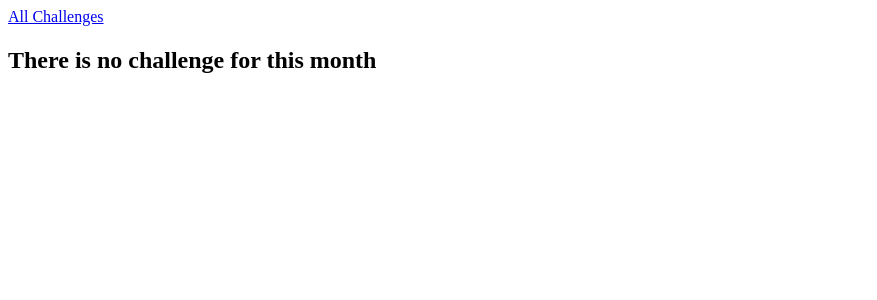
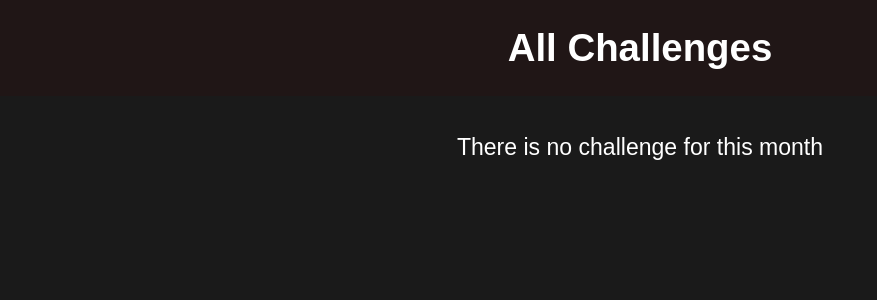
Before and after one commit to torreslucs23/monthly_challenges_django, a Django app: template challenges/templates/challenges/challenge.html in a window 1280 px wide. Shown: the top 300 px of the page, without its empty margins (0-877 px from the left). Run offline with Django 4.2, Linux system fonts and the light colour scheme; the template is opened without the code that fills it, so the values that code supplies are empty.

Commit message:
added CSS style for this project

```diff
--- /dev/null
+++ b/challenges/static/challenges/challenge.css
@@ -0,0 +1,28 @@
+h1, h2{
+    font-weight: bold;
+    text-align: center;
+    text-align: center;
+
+}
+
+h1{
+    font-size: 3rem;
+    margin: 2rem 0 1rem 0;
+    font-weight: normal;
+    color: rgb(182, 53, 182);
+}
+h2{
+    font-size: 3rem;
+    font-weight: bold;
+    color:white;
+}
+
+body{
+    background-color: #1a1a1a;
+}
+
+.fallback{
+    text-align: center;
+    color: white;
+    font-size: larger;
+}
--- /dev/null
+++ b/challenges/static/challenges/includes/header.css
@@ -0,0 +1,25 @@
+header{
+    width: 100%;
+    height: 5rem;
+    background-color: rgb(32, 22, 22);
+}
+
+header nav{
+    width: 100%;
+    height: 100%;
+    display: flex;
+    justify-content: center;
+    align-items: center;
+}
+
+header nav a{
+    color: white;
+    font-size: 2rem;
+    font-weight: bold;
+    text-decoration: none;
+}
+
+header nav a:hover,
+header nav a:active{
+    color: rgb(219, 79, 219)
+}
--- a/challenges/templates/challenges/challenge.html
+++ b/challenges/templates/challenges/challenge.html
@@ -1,6 +1,12 @@
 {% extends 'base.html' %}
+{% load static %}
 
-{% block page_title %} {title|title}{% endblock  %}
+{% block css_files %}
+    <link rel = "stylesheet" href="{% static 'challenges/challenge.css' %}">
+    <link rel = "stylesheet" href="{% static 'challenges/includes/header.css' %}">
+{% endblock  %}
+
+{% block page_title %} {{month|title}}{% endblock  %}
 
 
 
@@ -10,6 +16,6 @@
     {% if text is not None %}
     <h2> {{text}} </h2>
     {% else %}
-    <h2> There is no challenge for this month</h2>
+    <p class = "fallback"> There is no challenge for this month</p>
     {% endif %}
 {% endblock  %}
--- a/monthly_challenges/settings.py
+++ b/monthly_challenges/settings.py
@@ -120,6 +120,11 @@ USE_TZ = True
 
 STATIC_URL = 'static/'
 
+
+STATICFILES_DIRS = [
+    BASE_DIR /"static"
+]
+
 # Default primary key field type
 # https://docs.djangoproject.com/en/4.0/ref/settings/#default-auto-field
 
--- /dev/null
+++ b/static/styles.css
@@ -0,0 +1,10 @@
+html{
+    font-family: Arial, Helvetica, sans-serif;
+    font-size: larger;
+
+}
+
+body{
+    margin: 0;
+
+}
--- a/templates/base.html
+++ b/templates/base.html
@@ -1,3 +1,6 @@
+{% load static %}
+
+
 <!DOCTYPE html>
 <html lang="en">
 <head>
@@ -5,7 +8,11 @@
     <meta http-equiv="X-UA-Compatible" content="IE=edge">
     <meta name="viewport" content="width=device-width, initial-scale=1.0">
     <title> {% block page_title %}My Challenges{% endblock  %} </title>
+    <link rel="stylesheet" href = "{% static 'styles.css' %}">
+    {% block css_files %}{% endblock  %}
 </head>
+
+
 
 <body>
     {% block  content%} {% endblock  %}
```
Also changed, not shown: challenges/static/challenges/challenges.css (added, +43 -0 lines), challenges/templates/challenges/index.html (+7 -0 lines).
